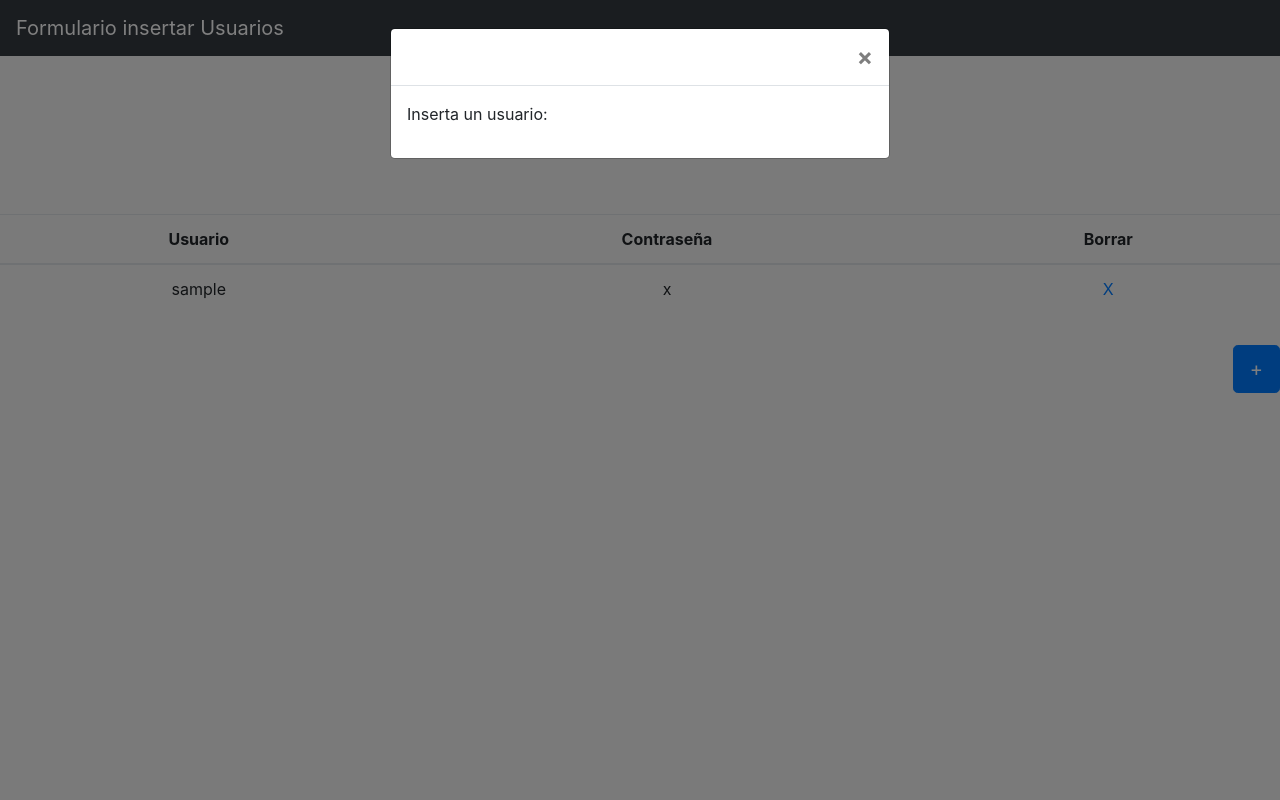
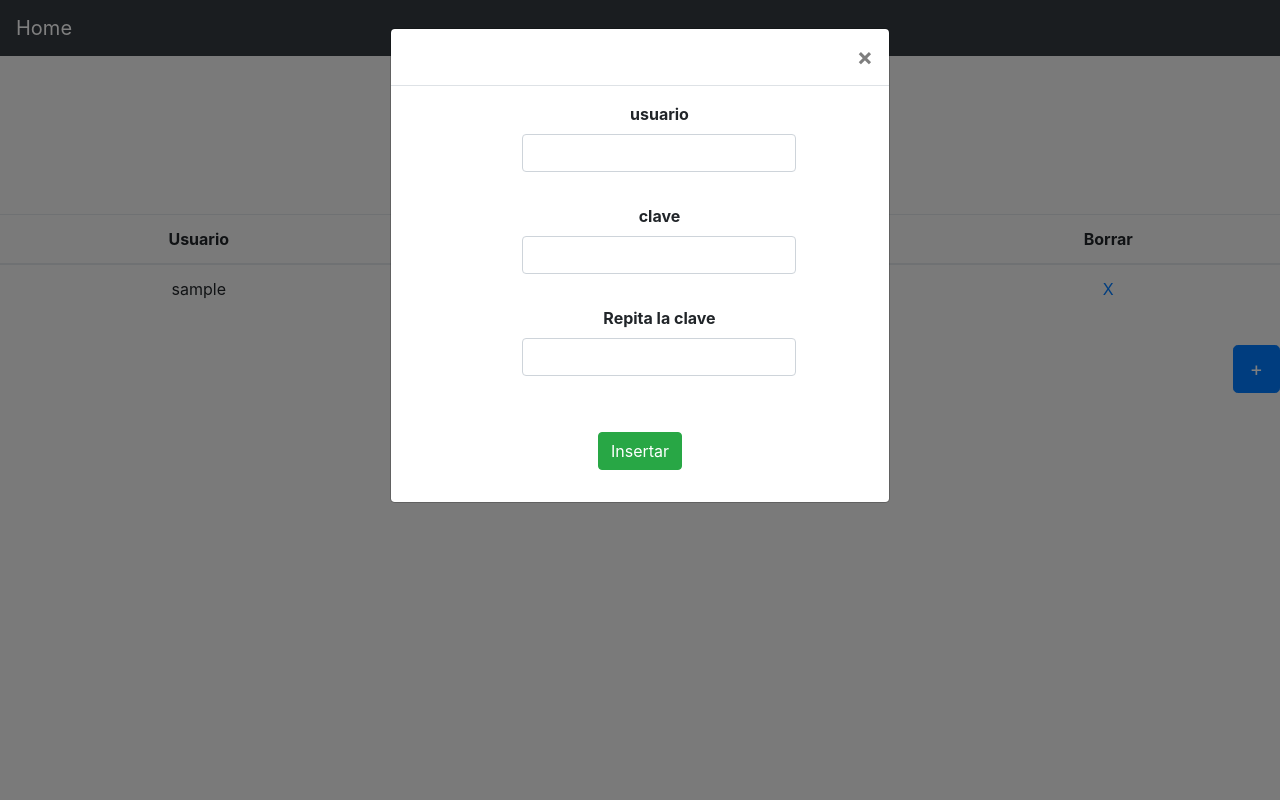
Before and after one commit to raulfb/crud-ftp-users-python, a Flask app: page /listar/ in a window 1280 px wide, after a click that opens the changed part. Run offline with Flask 2, Linux system fonts and the light colour scheme; tables that the repository leaves empty or names only in its code hold one stand-in row (values such as "Sample post"); some libraries are stand-ins or nearby versions.

Commit message:
Formulario popup

```diff
--- a/app.py
+++ b/app.py
@@ -12,40 +12,11 @@ db = MySQLdb.connect(host="localhost",
 
 app = Flask(__name__)
 
-# Configuracion de la pagina de inicio
-@app.route("/")
-def index():
-    title="Home"
-    return render_template("index.html",title = title)
-
-
-# Pagina para probar cosas
-@app.route("/pruebas/")
-def pruebas():
-    title="pruebas"
-    return render_template("pruebas.html",title = title)
-
-
-# Vista para insertar usuarios
-@app.route("/insertar/", methods = ['GET', 'POST'])
-def insertar():
-    title="Insertar"
-    Insert_form = forms.InsertForm(request.form)
-    if request.method == 'POST' and Insert_form.validate():
-        a= Insert_form.usuario.data
-        b= Insert_form.clave.data
-        print("Usuario a insertar: " + a)
-        print("Clave a insertar: " + b)
-        cur = db.cursor()
-        cur.execute("""INSERT INTO accounts (username, pass) VALUES (%s,%s)""",(a,b))
-
-    return render_template("finserccion.html",title = title, form = Insert_form)
-
 
 # Vista para listar usuarios
-@app.route("/listar/", methods = ['GET'])
+@app.route("/listar/", methods = ['GET', 'POST'])
 def borrar():
-    title="Borrar"
+    title="Usuarios"
     datos = []
     cur = db.cursor()
     cur.execute("SELECT * FROM accounts")
@@ -57,7 +28,16 @@ def borrar():
 
         datos.append(usuario)
 
-    return render_template("fborrado.html",title = title, usuarios = datos)
+    Insert_form = forms.InsertForm(request.form)
+    if request.method == 'POST' and Insert_form.validate():
+        a= Insert_form.usuario.data
+        b= Insert_form.clave.data
+        print("Usuario a insertar: " + a)
+        print("Clave a insertar: " + b)
+        cur = db.cursor()
+        cur.execute("""INSERT INTO accounts (username, pass) VALUES (%s,%s)""",(a,b))
+
+    return render_template("fborrado.html",title = title, usuarios = datos, form = Insert_form)
 
 
 # Vista para borrar
--- a/forms.py
+++ b/forms.py
@@ -1,6 +1,7 @@
 from wtforms import Form
 from wtforms import StringField
 from wtforms import validators
+
 
 # Clase para el formulario de inserccion de datos
 class InsertForm(Form):
@@ -8,7 +9,19 @@ class InsertForm(Form):
             [validators.Required(message = 'Introducce un usuario')
             ]
             )
-    clave = StringField('clave',
-            [validators.Required(message = 'Introducce una clave')
-            ]
-            )
+#     clave = StringField('clave',
+#             [validators.Required(message = 'Introducce una clave')
+#             ]
+#             )
+
+    clave = StringField('clave', [
+        validators.DataRequired(),
+        validators.EqualTo('confirm', message='Passwords must match')
+    ])
+
+    confirm  = StringField('Repita la clave')
+
+#     clave = StringField('clave',
+#             [validators.Required(message = 'Introducce una clave')
+#             ]
+#             )
--- a/templates/fborrado.html
+++ b/templates/fborrado.html
@@ -1,6 +1,5 @@
 <!DOCTYPE HTML>
 <html>
-
 <head>
     <title>{{ title }}</title>
     <link rel="stylesheet" type="text/css" href="{{ url_for('static', filename='css/style.css') }}">
@@ -28,7 +27,9 @@
                 nueva = window.open(this.href, 'Popup', caracteristicas);
                 return false;
             });
-
+            // $("#fin").click(function(){
+            //    alert("Usuario agregado correctamente");
+            // });
 
         });
     </script>
@@ -46,10 +47,11 @@
         }
     </style>
 </head>
+
 <body style="background-color:#F5F5F5;">
     {% block content %}
     <nav class="navbar navbar-expand-lg navbar-dark bg-dark" style="margin-bottom:5%;">
-        <a class="navbar-brand" href="/insertar/">Formulario insertar Usuarios</a>
+        <a class="navbar-brand" href="/listar/">Home</a>
         <button class="navbar-toggler" type="button" data-toggle="collapse" data-target="#navbarNavAltMarkup"
             aria-controls="navbarNavAltMarkup" aria-expanded="false" aria-label="Toggle navigation">
             <span class="navbar-toggler-icon"></span>
@@ -90,10 +92,41 @@
                     </button>
                 </div>
                 <div class="modal-body">
-                    <p>Inserta un usuario:</p>
+                    {% from "_macro.html" import render_field %}
+                    <div style="text-align:center;">
+                    <form name="insert" id="insertform" method="POST">
+                        <div class="row control-group" style="text-align:center;padding-left:28%;">
+                            <div class="form-group col-xs-12 floating-label-form-group controls">
+                                <b>{{ render_field(form.usuario, class='form-control') }}</b>
+                                <p class="help-block text-danger"></p>
+                            </div>
+                        </div>
+                        <div class="row control-group" style="text-align:center;padding-left:28%;">
+                            <div class="form-group col-xs-12 floating-label-form-group controls">
+                                <b>{{ render_field(form.clave, class='form-control') }}</b>
+                                <p class="help-block text-danger"></p>
+                            </div>
+                        </div>
+                        <div class="row control-group" style="text-align:center;padding-left:28%;">
+                            <div class="form-group col-xs-12 floating-label-form-group controls">
+                                <b>{{ render_field(form.confirm, class='form-control') }}</b>
+                                <p class="help-block text-danger"></p>
+                            </div>
+                        </div>
+                        <br>
+                        <div id="success"></div>
+                        <div clas="row">
+                            <div class="form-group col-xs-12" style="style=padding-left:0.5%;">
+                                <button type="submit" id="fin" class="btn btn-success">Insertar</button>
+                            </div>
+                        </div>
+                    </form>
+                    </div>
+
             </div>
         </div>
     </div>
+
     <script src="https://cdnjs.cloudflare.com/ajax/libs/popper.js/1.14.7/umd/popper.min.js"
         integrity="sha384-UO2eT0CpHqdSJQ6hJty5KVphtPhzWj9WO1clHTMGa3JDZwrnQq4sF86dIHNDz0W1"
         crossorigin="anonymous"></script>
@@ -103,5 +136,4 @@
     {% endblock %}
 
 </body>
-
 </html>
--- a/templates/finserccion.html
+++ b/templates/finserccion.html
@@ -2,7 +2,8 @@
 {% block content %}
 <nav class="navbar navbar-expand-lg navbar-dark bg-dark" style="margin-bottom:9%;">
 	<a class="navbar-brand" href="/listar">Formulario borrar Usuarios</a>
-        <button class="navbar-toggler" type="button" data-toggle="collapse" data-target="#navbarNavAltMarkup" aria-controls="navbarNavAltMarkup" aria-expanded="false" aria-label="Toggle navigation">
+	<button class="navbar-toggler" type="button" data-toggle="collapse" data-target="#navbarNavAltMarkup"
+		aria-controls="navbarNavAltMarkup" aria-expanded="false" aria-label="Toggle navigation">
 		<span class="navbar-toggler-icon"></span>
 	</button>
 </nav>
```
Also changed, not shown: templates/index.html (deleted, +0 -10 lines), 1 other file. Lines whose indentation alone changed are shown as unchanged.
